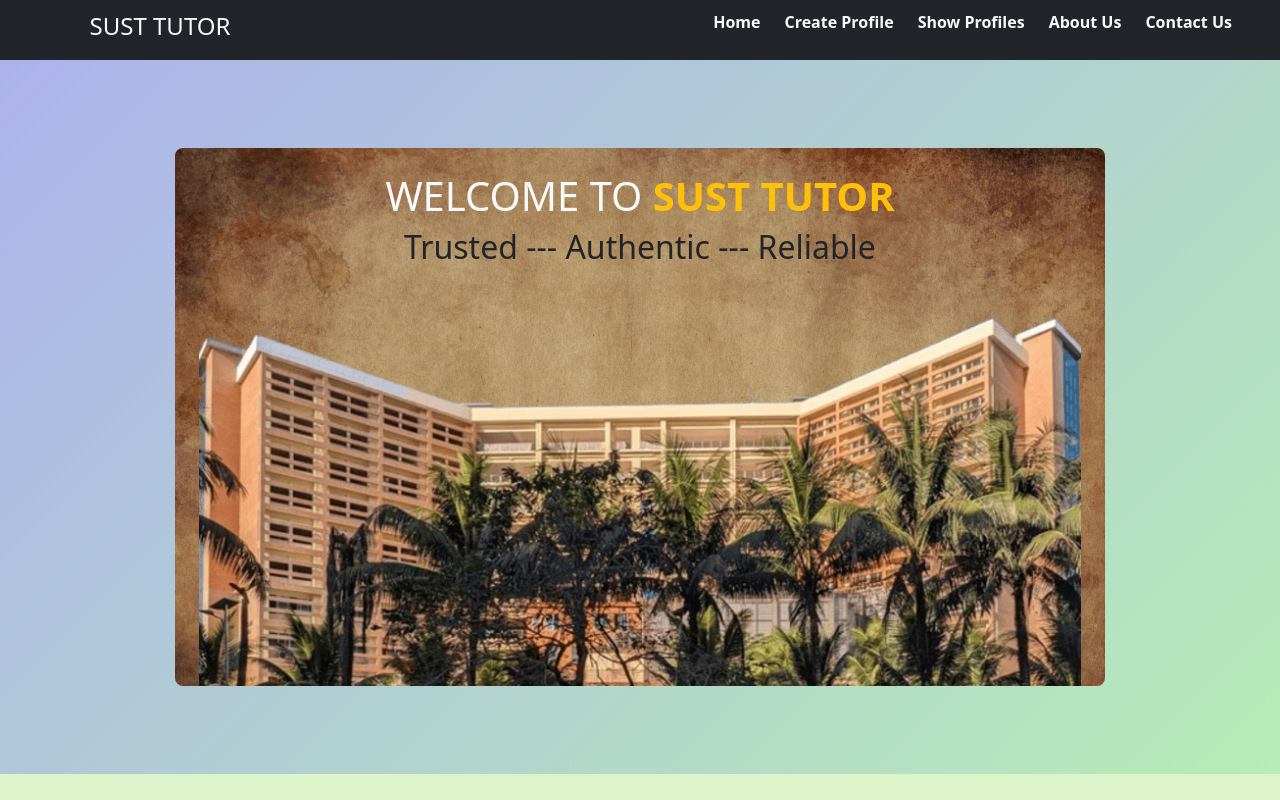
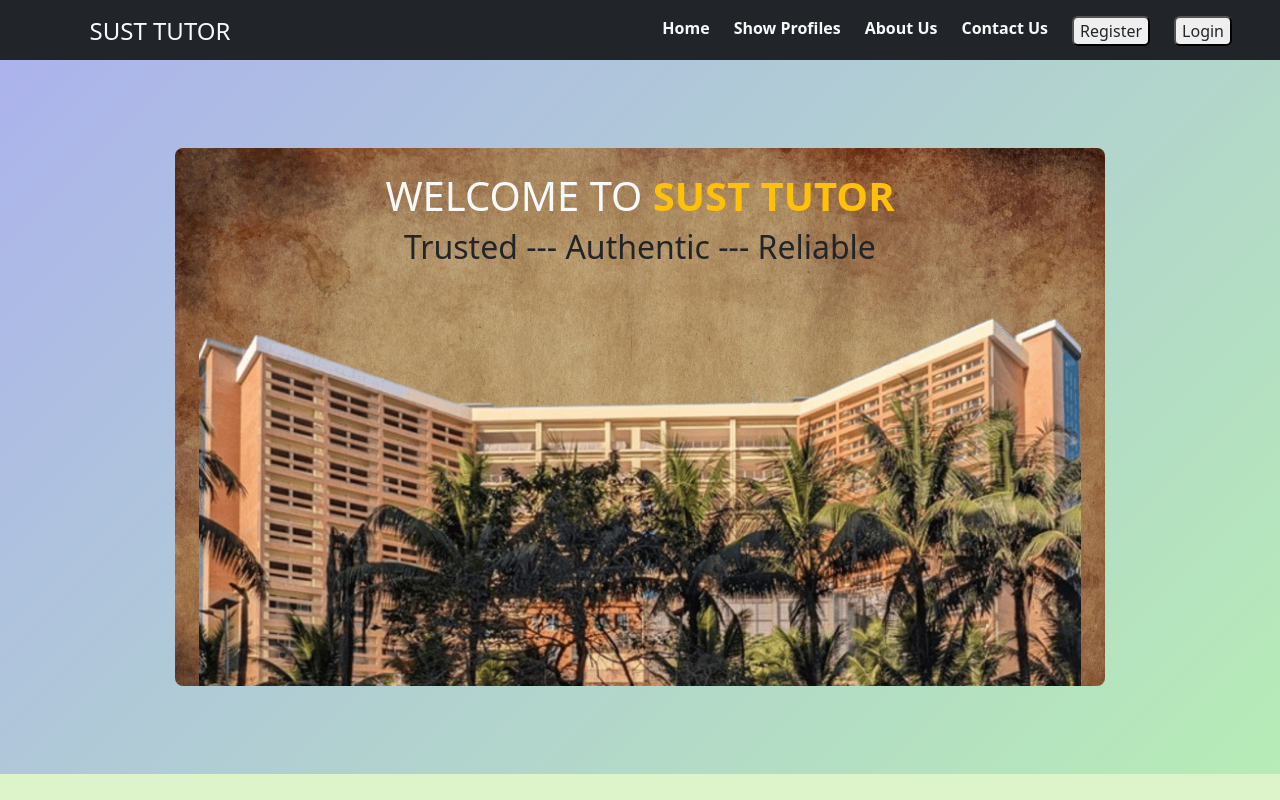
Before and after one commit to safatswe/WebProject, a plain HTML site: page frontend/index.html in a window 1280 px wide. Shown: the top 800 px of the page. Drawn offline with Linux system fonts and the light colour scheme; files whose address does not match are found by name.

Commit message:
added index html

```diff
--- a/frontend/index.html
+++ b/frontend/index.html
@@ -16,13 +16,15 @@
       <div class="navbar-left w-25 d-flex justify-content-center ">
         <h4>SUST TUTOR</h4>
       </div>
-      <div class="navbar-right me-5 ">
+      <div class="navbar-right me-5 mt-2 ">
         <ul class="list d-flex gap-4 list-unstyled">
-          <li><a class="text-decoration-none  text-light" href="#homeSection">Home</a></li>
-          <li><a class="text-decoration-none  text-light" href="create.html">Create Profile</a></li>
-          <li><a class="text-decoration-none  text-light" href="#profilesSection">Show Profiles</a></li>
-          <li><a class="text-decoration-none  text-light" href="#aboutSection">About Us</a></li>
-          <li><a class="text-decoration-none  text-light" href="#contactSection">Contact Us</a></li>
+          <li><a class="list-nav text-decoration-none  text-light" href="#homeSection">Home</a></li>
+          <!-- <li><a class="text-decoration-none  text-light" href="#createSection">Create Profile</a></li> -->
+          <li><a class="list-nav text-decoration-none  text-light" href="#profilesSection">Show Profiles</a></li>
+          <li><a class=" list-nav text-decoration-none  text-light" href="#aboutSection">About Us</a></li>
+          <li><a class=" list-nav text-decoration-none  text-light" href="#contactSection">Contact Us</a></li>
+          <button class="btn-nav rounded text-secondary"><a class="text-decoration-none text-dark" href="">Register</a></button>
+          <button class=" btn-nav rounded text-secondary"><a class="text-decoration-none text-dark" href="">Login</a></button>
         </ul>
       </div>
     </div>
--- a/frontend/style.css
+++ b/frontend/style.css
@@ -11,17 +11,20 @@ section {
     display: block; /* Make all sections visible */
     padding: 40px 20px;
 }
-
 /* -------------------- NAVBAR -------------------- */
 .navbar{
     width: 100%;
     height: 60px;
 }
-nav a:hover{
+.list-nav:hover{
     cursor:pointer;
     background-color: #7385eb;
-    padding: 5px;
+    padding: 3px;
     border-radius: 5px;
+}
+.btn-nav:hover{
+    cursor: pointer;
+    background-color: #e9442b;
 }
 /* -------------------- Section Color -------------------- */
 .bg-color1{
@@ -98,6 +101,3 @@ nav a:hover{
     color: #007bff;
     transform: scale(1.2);
 }
-.footer-bottom {
-    border-top: 1px solid #333;
-}
```
